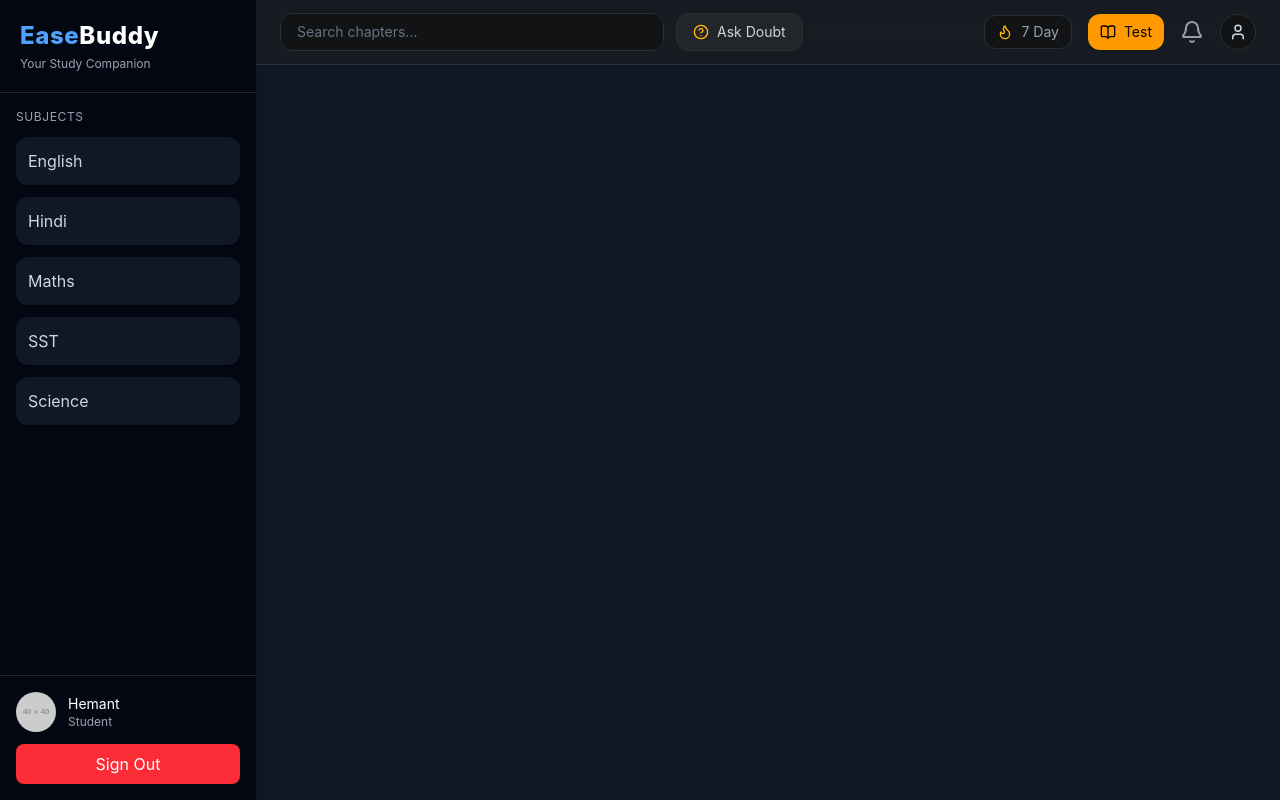
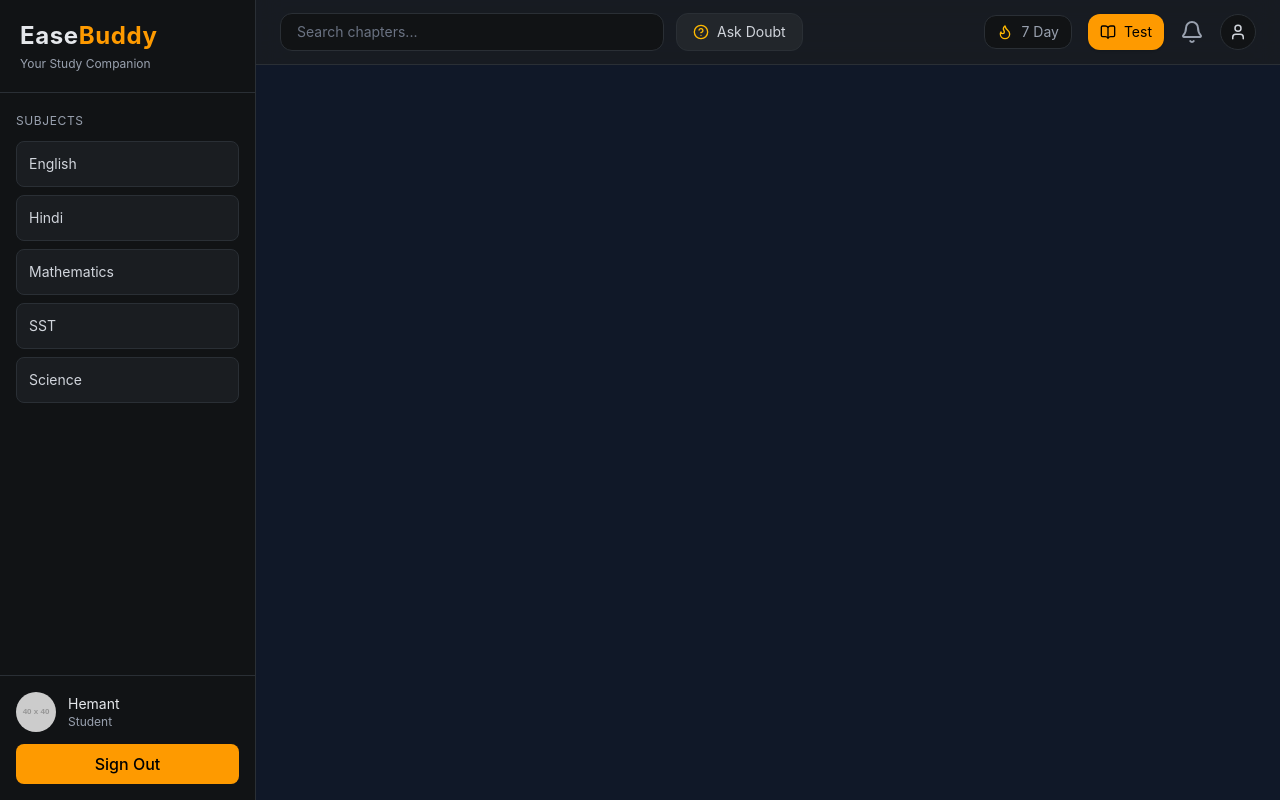
Before and after one commit to hemantsaini30/one, a React (Vite) app in the folder frontend/my-project/: page / in a window 1280 px wide. Built offline with nearby package versions, Linux system fonts and the light colour scheme.

Commit message:
Sidebar Styling changed.

```diff
--- a/frontend/my-project/package.json
+++ b/frontend/my-project/package.json
@@ -16,6 +16,7 @@
     "lucide-react": "^1.7.0",
     "react": "^19.2.4",
     "react-dom": "^19.2.4",
+    "react-router-dom": "^7.13.2",
     "tailwindcss": "^4.2.2"
   },
   "devDependencies": {
--- a/frontend/my-project/src/App.jsx
+++ b/frontend/my-project/src/App.jsx
@@ -4,7 +4,7 @@ import { Routes, Route } from "react-router-dom";
 import Dashboard from "./pages/dashboard";
 import English from "./pages/English"
 import Hindi from "./pages/Hindi";
-import Maths from "./pages/Mathematics";
+import Mathematics from "./pages/Mathematics"
 import SST from "./pages/SST";
 import Science from "./pages/Science";
 
@@ -14,7 +14,7 @@ function App() {
       <Route path="/" element={<Dashboard />}>
         <Route path="english" element={<English />} />
         <Route path="hindi" element={<Hindi />} />
-        <Route path="maths" element={<Maths />} />
+        <Route path="maths" element={<Mathematics />} />
         <Route path="sst" element={<SST />} />
         <Route path="science" element={<Science />} />
       </Route>
--- a/frontend/my-project/src/components/sidebar.jsx
+++ b/frontend/my-project/src/components/sidebar.jsx
@@ -2,30 +2,32 @@ import { NavLink } from "react-router-dom";
 
 const Sidebar = () => {
   return (
-    <div className="w-64 h-full bg-gray-950 flex flex-col justify-between shadow-xl">
+    <div className="w-64 h-full bg-[#111315] flex flex-col justify-between border-r border-[#2A2F35]">
 
       {/* TOP */}
       <div>
         {/* LOGO */}
-        <div className="p-5 border-b border-gray-800">
-          <h1 className="text-2xl font-extrabold tracking-wide text-blue-400">
-            Ease<span className="text-white">Buddy</span>
+        <div className="p-5 border-b border-[#2A2F35]">
+          <h1 className="text-2xl font-bold tracking-wide text-gray-200">
+            Ease<span className="text-amber-500">Buddy</span>
           </h1>
-          <p className="text-xs text-gray-400 mt-1">Your Study Companion</p>
+          <p className="text-xs text-gray-400 mt-1">
+            Your Study Companion
+          </p>
         </div>
 
         {/* SUBJECTS */}
-        <div className="px-4 mt-4">
+        <div className="px-4 mt-5">
           <h2 className="text-xs uppercase text-gray-400 tracking-wider mb-3">
             Subjects
           </h2>
 
-          <nav className="flex flex-col gap-3">
+          <nav className="flex flex-col gap-2">
 
             {[
               { name: "English", path: "/english" },
               { name: "Hindi", path: "/hindi" },
-              { name: "Maths", path: "/maths" },
+              { name: "Mathematics", path: "/maths" },
               { name: "SST", path: "/sst" },
               { name: "Science", path: "/science" },
             ].map((item) => (
@@ -33,11 +35,11 @@ const Sidebar = () => {
                 key={item.name}
                 to={item.path}
                 className={({ isActive }) =>
-                  `p-3 rounded-xl transition-all duration-200
+                  `p-3 rounded-lg border text-sm transition-all duration-200
                   ${
                     isActive
-                      ? "bg-blue-500 text-white shadow-lg"
-                      : "bg-gray-900 text-gray-300 hover:bg-gray-800 hover:scale-105"
+                      ? "bg-amber-500/10 text-amber-400 border-amber-500"
+                      : "bg-[#1A1D21] text-gray-300 border-[#2A2F35] hover:bg-[#22262B]"
                   }`
                 }
               >
@@ -50,7 +52,7 @@ const Sidebar = () => {
       </div>
 
       {/* BOTTOM */}
-      <div className="p-4 border-t border-gray-800">
+      <div className="p-4 border-t border-[#2A2F35]">
         <div className="flex items-center gap-3 mb-3">
           <img
             src="https://via.placeholder.com/40"
@@ -58,12 +60,12 @@ const Sidebar = () => {
             alt="profile"
           />
           <div>
-            <p className="text-sm">Hemant</p>
+            <p className="text-sm text-gray-200">Hemant</p>
             <p className="text-xs text-gray-400">Student</p>
           </div>
         </div>
 
-        <button className="w-full bg-red-500 hover:bg-red-600 transition p-2 rounded-lg">
+        <button className="w-full bg-amber-500 hover:bg-amber-400 text-black transition p-2 rounded-lg font-medium">
           Sign Out
         </button>
       </div>
--- a/frontend/my-project/src/pages/Mathematics.jsx
+++ b/frontend/my-project/src/pages/Mathematics.jsx
@@ -2,7 +2,7 @@ import React from 'react'
 
 const Mathematics = () => {
   return (
-    <div>Mathematics Page</div>
+    <div>Mathematics Page Check</div>
   )
 }
 
```
Also changed, not shown: 1 other file (tests, documents, lock files or other folders).
